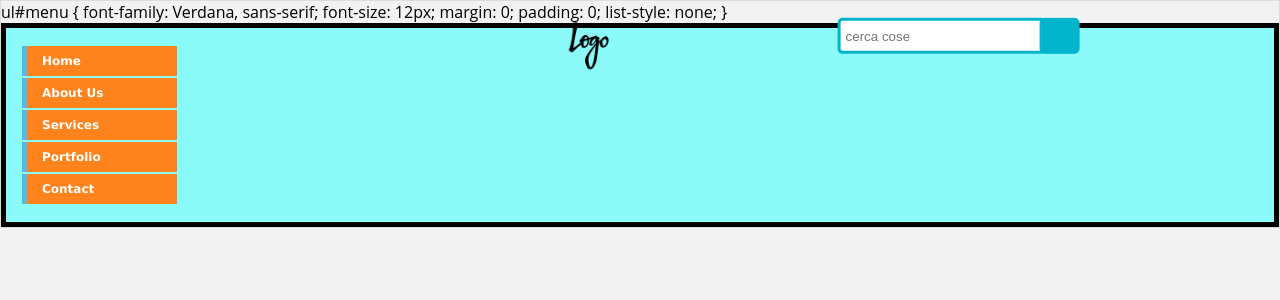
After one commit to vasiletusa/EventSharing, a PHP site: page /homemobile.html in a window 1280 px wide. The commit adds this page. Shown: the top 300 px of the page. Run offline with PHP 8.4, Linux system fonts and the light colour scheme.

Commit message:
Add files via upload

```diff
--- /dev/null
+++ b/homemobile.css
@@ -0,0 +1,147 @@
+/*SEZIONE GENERALE*/
+
+*{
+	/*valori di default, reseting*/
+	/*em e' un unita' di misura, indica la dimensione di m*/
+	padding: 0em;
+	margin: 0em;
+}
+
+html, body{
+	/*vado a impostare la dimensione massima della pagian html, setto a 1024 pixels perche' e' una dimensione standard*/
+	max-width: 100%;
+	margin: auto;
+	font-family: Verdana, Arial, Helvetica, sans-serif;	/*se c'e' prende il primo font, altrimenti gli altri.*/
+	font-size: 100%;	/*il font sara' grande quanto l'utente ha impostato, teniamo conto delle preferenze del utente*/
+	background: #f2f2f2;
+  	font-family: 'Open Sans', sans-serif;
+}
+
+body{
+	border: 1px solid #DDD;	/*bordo*/
+}
+
+/*SEZIONE HEADER*/
+#header{	/* # operatore di attribuzione per il campo id dei tag*/
+	border: 5px solid black;
+	min-height: 1.5em;
+	padding: 1em;
+	background-color: #8bfbf9;
+	overflow: auto;
+
+}
+
+#breadcrumb {
+	margin-left: 2px;
+	margin-right: 20px;
+	float: left;
+	max-width: 40%;
+
+}
+
+#breadcrumb h3{
+	font-size: 100%;	/*il font sara' grande quanto l'utente ha impostato, teniamo conto delle preferenze del utente*/
+	text-align: left;
+
+
+
+
+}
+
+#logo {
+	/*l'immagine adra' al centro*/
+	width: 15%;
+  	position: absolute;
+
+  	top: 6%;
+  	margin-left: 50%;
+  	margin-right: 50%;
+  	transform: translate(-50%, -50%);
+
+
+}
+#logo img{
+
+	width: 50px;
+	height: 50px;
+
+
+}
+
+
+ul#menu {
+    font-family: Verdana, sans-serif;
+    font-size: 12px;
+    margin: 0;
+    padding: 0;
+    list-style: none;
+}
+
+ul#menu li {
+    background-color: #FF831C;
+    border-left: 5px solid #54BAE2;
+    display: block;
+    width: 150px;
+    height: 30px;
+    margin: 2px 0;
+}
+
+ul#menu li a {
+    color: #fff;
+    display: block;
+    font-weight: bold;
+    line-height: 30px;
+    padding-left: 15px;
+    text-decoration: none;
+    width: 135px; /* 150px - 15px (padding) */
+    height: 30px;
+}
+/*//////////////////////////////////////////////////BARRA DI RICERCA/////////////////////////////////////////////*/
+
+.search {
+  width: 100%;
+  position: relative;
+}
+
+.searchTerm {
+  float: left;
+  width: 100%;
+  border: 3px solid #00B4CC;
+  padding: 5px;
+  height: 20px;
+  border-radius: 5px;
+  outline: none;
+  color: #9DBFAF;
+}
+
+.searchTerm:focus{
+  color: #00B4CC;
+}
+
+#header_user{
+    float right;
+    margin-left: 50em;
+}
+
+.searchButton {
+  position: absolute;
+  right: -50px;
+  width: 40px;
+  height: 36px;
+  border: 1px solid #00B4CC;
+  background: #00B4CC;
+  text-align: center;
+  color: #fff;
+  border-radius: 5px;
+  cursor: pointer;
+  font-size: 15px;
+}
+
+/*Resize the wrap to see the search bar change!*/
+.wrap{
+  width: 15%;
+  position: absolute;
+  top: 20px;
+  right: 20px;
+  transform: translate(-120%, -6%);
+}
--- /dev/null
+++ b/homemobile.html
@@ -0,0 +1,52 @@
+<!DOCTYPE html>
+<html>
+	<head>ul#menu {
+    font-family: Verdana, sans-serif;
+    font-size: 12px;
+    margin: 0;
+    padding: 0;
+    list-style: none;
+}
+		<title>HOME-EventSharing</title>
+        <meta name="description" content="Piattaforma per condividere il trasporto per un determinato evento." />
+		<meta name="keywords" content="eventi,passaggio,auto,sharing" />
+		<link rel="stylesheet" href="homemobile.css" type="text/css"/>
+	</head>
+
+
+	<body>
+
+
+
+		<div id=header >	<!--DIV PER LA BARRA IN ALTA (LOGO, PERCORSO, MENU)-->
+
+
+
+			<span id=logo>	<!--LOGO-->
+				<img src="logo1.png" alt="Logo Event Sharing">
+			</span>
+
+
+			<div class="wrap">	<!--BARRA DI RICERCA CON PULSANTE AVVIO RICERCA-->
+		   		<div class="search">
+		      		<input  class="searchTerm" type="text" placeholder="cerca cose">
+		      		<button type="submit" class="searchButton">
+		        		<i class="fa fa-search"></i>
+		     		</button>
+		   		</div>
+			</div>
+
+
+
+
+
+
+<ul id="menu">
+    <li><a href="#">Home</a></li>
+    <li class="active"><a href="#">About Us</a></li>
+    <li><a href="#">Services</a></li>
+    <li><a href="#">Portfolio</a></li>
+    <li><a href="#">Contact</a></li>
+</ul>
+	</body>
+</html>
```
Also changed, not shown: home.css (+32 -2 lines), home.html (+32 -3 lines), login.html (added, +62 -0 lines).
